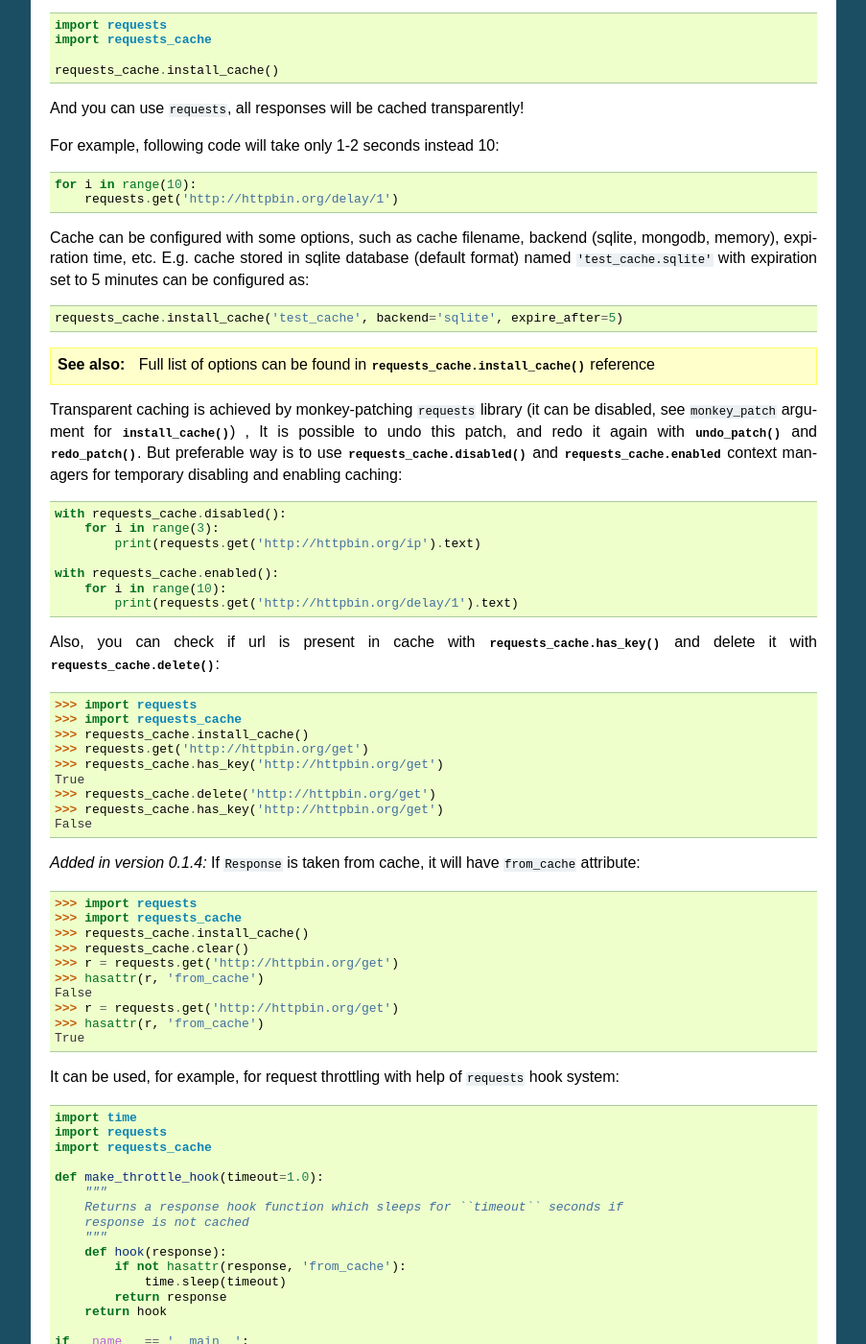
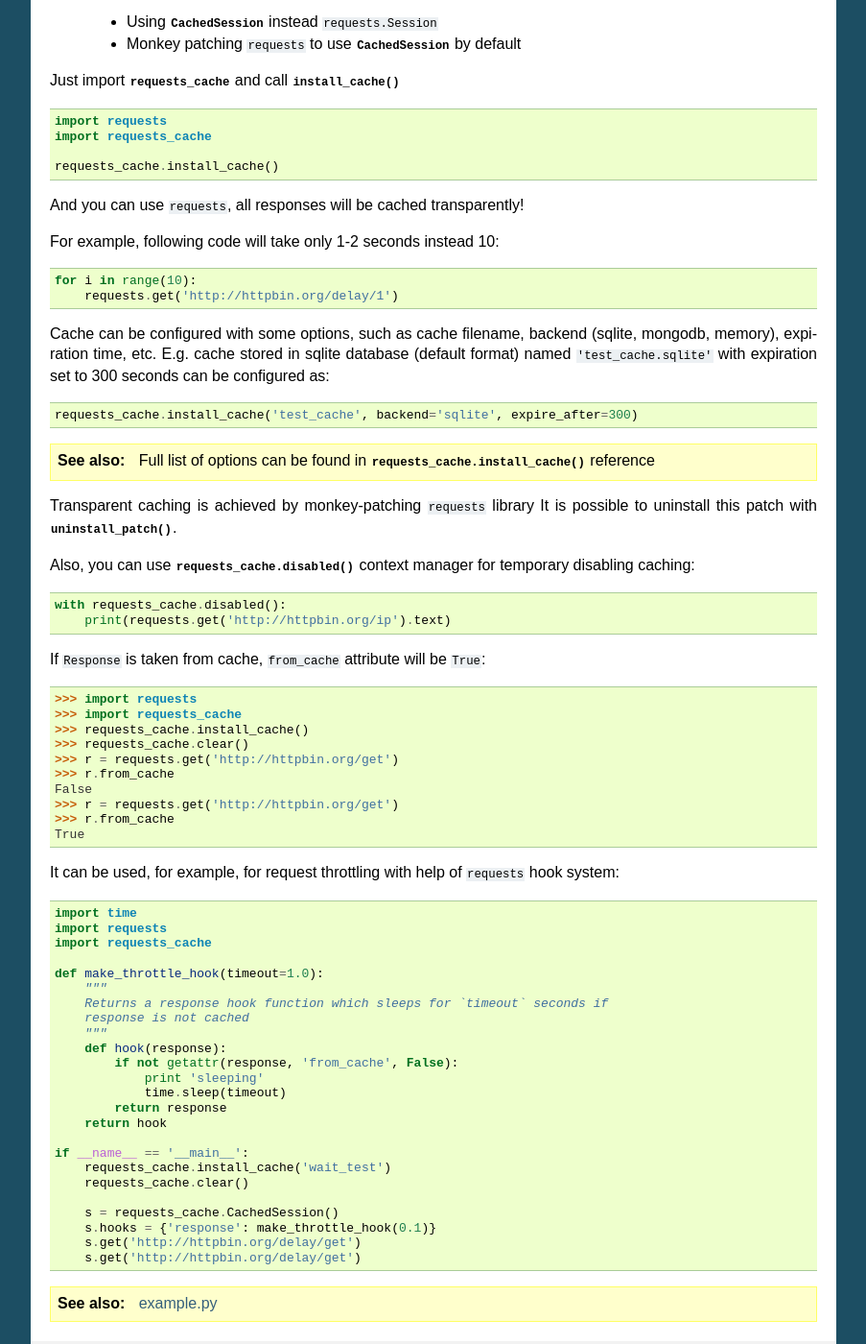
Before and after one commit to requests-cache/requests-cache, a Sphinx documentation site: the page built from docs/user_guide.rst, in a window 1280 px wide and 1400 px high, scrolled down 424 px. Shown: the whole window at 96% size, without its empty margins (198-1101 px from the left). Built offline with Sphinx 7.4.7, drawn with Linux system fonts in a browser that asks for light colours; some of the changed text lies outside the part shown.

Commit message:
more doc fixes

```diff
--- a/docs/index.rst
+++ b/docs/index.rst
@@ -7,7 +7,7 @@ Requests-cache documentation
 ============================
 
 `Requests-cache <http://pypi.python.org/pypi/requests-cache>`_
-is a transparent persistent cache for requests_ (version <= 0.14.2) library.
+is a transparent persistent cache for requests_ (version >= 1.1.0) library.
 
 Source code and issue tracking can be found at
 `GitHub <https://github.com/reclosedev/requests-cache>`_.
--- a/docs/user_guide.rst
+++ b/docs/user_guide.rst
@@ -25,6 +25,11 @@ Usage
 
 .. currentmodule:: requests_cache.core
 
+There is two ways of using :mod:`requests_cache`:
+
+ - Using :class:`CachedSession` instead ``requests.Session``
+ - Monkey patching ``requests`` to use :class:`CachedSession` by default
+
 Just import :mod:`requests_cache` and call :func:`install_cache`
 ::
 
@@ -43,9 +48,9 @@ For example, following code will take only 1-2 seconds instead 10::
 Cache can be configured with some options, such as cache filename, backend
 (sqlite, mongodb, memory), expiration time, etc. E.g. cache stored in sqlite
 database (default format) named ``'test_cache.sqlite'`` with expiration
-set to 5 minutes can be configured as::
+set to 300 seconds can be configured as::
 
-    requests_cache.install_cache('test_cache', backend='sqlite', expire_after=5)
+    requests_cache.install_cache('test_cache', backend='sqlite', expire_after=300)
 
 .. seealso::
     Full list of options can be found in
@@ -53,37 +58,16 @@ set to 5 minutes can be configured as::
 
 
 Transparent caching is achieved by monkey-patching ``requests`` library
-(it can be disabled, see ``monkey_patch`` argument for :func:`install_cache`) ,
-It is possible to undo this patch, and redo it again with :func:`undo_patch` and
-:func:`redo_patch`. But preferable way is to use
-:func:`requests_cache.disabled() <requests_cache.core.disabled>`
-and :func:`requests_cache.enabled <requests_cache.core.enabled>`
-context managers for temporary disabling and enabling caching::
+It is possible to uninstall this patch with :func:`uninstall_patch`.
+
+Also, you can use :func:`requests_cache.disabled() <requests_cache.core.disabled>`
+context manager for temporary disabling caching::
 
     with requests_cache.disabled():
-        for i in range(3):
-            print(requests.get('http://httpbin.org/ip').text)
+        print(requests.get('http://httpbin.org/ip').text)
 
-    with requests_cache.enabled():
-        for i in range(10):
-            print(requests.get('http://httpbin.org/delay/1').text)
 
-Also, you can check if url is present in cache with :func:`requests_cache.has_key() <requests_cache.core.has_key>`
-and delete it with :func:`requests_cache.delete() <requests_cache.core.delete>`: ::
-
-    >>> import requests
-    >>> import requests_cache
-    >>> requests_cache.install_cache()
-    >>> requests.get('http://httpbin.org/get')
-    >>> requests_cache.has_key('http://httpbin.org/get')
-    True
-    >>> requests_cache.delete('http://httpbin.org/get')
-    >>> requests_cache.has_key('http://httpbin.org/get')
-    False
-
-.. versionadded:: 0.1.4
-    If ``Response`` is taken from cache, it will have ``from_cache`` attribute:
-
+If ``Response`` is taken from cache, ``from_cache`` attribute will be ``True``:
 ::
 
     >>> import requests
@@ -91,40 +75,41 @@ and delete it with :func:`requests_cache.delete() <requests_cache.core.delete>`:
     >>> requests_cache.install_cache()
     >>> requests_cache.clear()
     >>> r = requests.get('http://httpbin.org/get')
-    >>> hasattr(r, 'from_cache')
+    >>> r.from_cache
     False
     >>> r = requests.get('http://httpbin.org/get')
-    >>> hasattr(r, 'from_cache')
+    >>> r.from_cache
     True
 
 It can be used, for example, for request throttling with help of ``requests`` hook system::
 
-    import time
-    import requests
-    import requests_cache
+        import time
+        import requests
+        import requests_cache
 
-    def make_throttle_hook(timeout=1.0):
-        """
-        Returns a response hook function which sleeps for ``timeout`` seconds if
-        response is not cached
-        """
-        def hook(response):
-            if not hasattr(response, 'from_cache'):
-                time.sleep(timeout)
-            return response
-        return hook
+        def make_throttle_hook(timeout=1.0):
+            """
+            Returns a response hook function which sleeps for `timeout` seconds if
+            response is not cached
+            """
+            def hook(response):
+                if not getattr(response, 'from_cache', False):
+                    print 'sleeping'
+                    time.sleep(timeout)
+                return response
+            return hook
 
-    if __name__ == '__main__':
-        requests_cache.install_cache('wait_test')
-        requests_cache.clear()
+        if __name__ == '__main__':
+            requests_cache.install_cache('wait_test')
+            requests_cache.clear()
 
-        s = requests.Session(hooks={'response': make_throttle_hook(2.0)})
-        s.get('http://httpbin.org/get')
-        s.get('http://httpbin.org/get')
-
-
+            s = requests_cache.CachedSession()
+            s.hooks = {'response': make_throttle_hook(0.1)}
+            s.get('http://httpbin.org/delay/get')
+            s.get('http://httpbin.org/delay/get')
 
 .. seealso:: `example.py <https://github.com/reclosedev/requests-cache/blob/master/example.py>`_
+
 
 .. _persistence:
 
@@ -140,11 +125,11 @@ List of available backends:
 - ``'memory'``  - not persistent,  stores all data in Python ``dict`` in memory
 - ``'mongodb'`` - (**experimental**) MongoDB database (``pymongo`` required)
 
-  .. note:: ``pymongo`` doesn't work fine with `gevent <http://www.gevent.org/>`_ which powers ``requests.async``,
+  .. note:: ``pymongo`` doesn't work fine with `gevent <http://www.gevent.org/>`_ which powers `grequests <https://github.com/kennethreitz/grequests>`_,
             but there is some workarounds, see question on
             `StackOverflow <http://stackoverflow.com/questions/7166998/pymongo-gevent-throw-me-a-banana-and-just-monkey-patch>`_.
 
-Also, you can write your own. See :ref:`cache_backends` API documentation and sources.
+You can write your own. See :ref:`cache_backends` API documentation and sources.
 
 ----------------------
 
```
